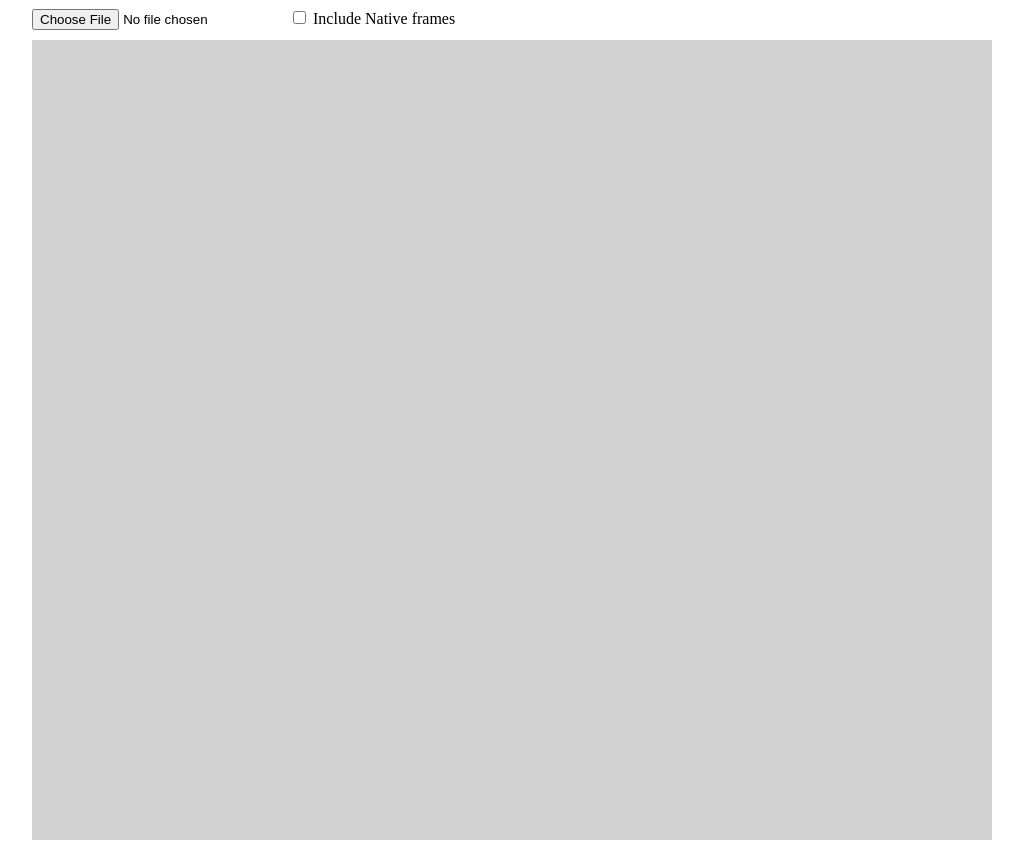
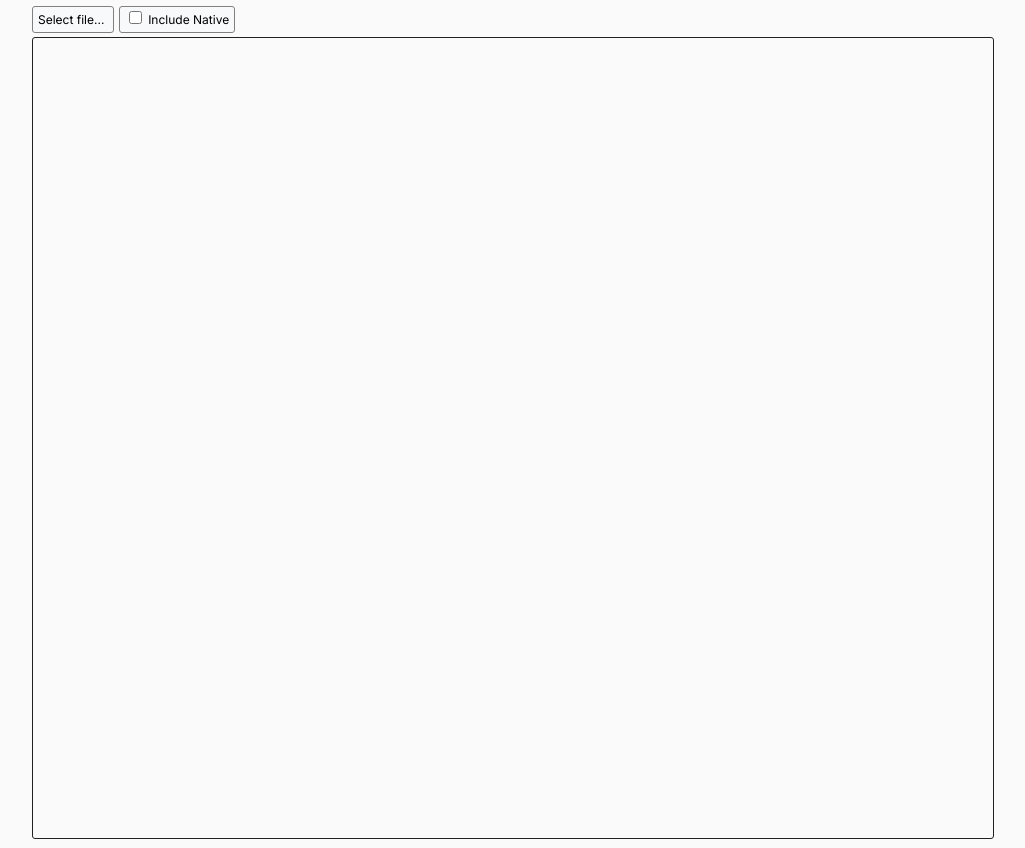
Before and after one commit to beatbrot/jfrview, a website built with Parcel: page index.html in a window 1280 px wide. Shown: the whole page, without its empty margins (128-1153 px from the left). Built offline with nearby package versions, Linux system fonts and the light colour scheme.

Commit message:
Improve styling

```diff
--- a/index.html
+++ b/index.html
@@ -12,10 +12,14 @@
     </head>
     <body>
         <div class="container" id="container">
-            <input type="file" id="filePicker" />
-            <input type="checkbox" id="includeNativeToggle" />
-            <label for="includeNativeToggle">Include Native frames</label>
-            <div id="chart" style="background-color: lightgray"></div>
+            <span class="btn" id="fileBtn">
+                <label>Select file...</label>
+            </span>
+            <span class="btn">
+                <input type="checkbox" id="includeNativeToggle" />
+                <label for="includeNativeToggle">Include Native</label>
+            </span>
+            <div id="chart"></div>
             <span id="details"></span>
         </div>
         <script type="module" src="index.ts"></script>
--- a/index.ts
+++ b/index.ts
@@ -1,9 +1,16 @@
 import init, { parse } from "./pkg/jfrview";
 import * as fg from "d3-flame-graph";
-import * as d3 from "d3";
+import { select } from "d3-selection";
 
-configureEl("filePicker", (input: HTMLInputElement) => {
-  input.onchange = () => fileSelected(input.files!![0]);
+configureEl("fileBtn", (input) => {
+  const el = document.createElement("input");
+  el.type = "file";
+  el.multiple = false;
+  input.onclick = () => el.click();
+  el.onchange = () => {
+    input.innerText = el.files!![0].name;
+    return fileSelected(el.files!![0]);
+  };
 });
 
 const includeNativeToggle = configureEl(
@@ -51,7 +58,7 @@ async function refresh_graph() {
       details.innerText = `${d.data.name} (${d.data.value} samples)`;
     });
 
-  d3.select("#chart").datum(result).call(chart);
+  select("#chart").datum(result).call(chart);
 }
 
 function configureEl<T extends HTMLElement>(
--- a/style.css
+++ b/style.css
@@ -1,4 +1,12 @@
 @import url("https://fonts.googleapis.com/css2?family=Geist+Mono:wght@100..900&display=swap");
+@import url("https://fonts.googleapis.com/css2?family=Inter:ital,opsz,wght@0,14..32,100..900;1,14..32,100..900&display=swap");
+
+body {
+    font-family: "Inter", serif;
+    font-size: 12px;
+    font-optical-sizing: auto;
+    font-style: normal;
+}
 
 foreignObject {
     pointer-events: none;
@@ -6,8 +14,11 @@ foreignObject {
 
 #chart {
     height: 800px;
+    width: 960px;
     overflow: scroll;
     margin-top: 10px;
+    border: 1px solid #212121;
+    border-radius: 3px;
 }
 
 .container {
@@ -23,3 +34,29 @@ foreignObject {
     font-size: 13px;
     font-style: normal;
 }
+
+.btn {
+    margin-right: 5px;
+    cursor: pointer;
+    border: 1px solid gray;
+    padding: 5px;
+    border-radius: 3px;
+    background-color: #f8f9fa;
+}
+
+.btn label {
+    cursor: pointer;
+    user-select: none;
+}
+
+.btn:hover {
+    background-color: #d3d4d5;
+}
+
+.btn:active {
+    background-color: #c6c7c8;
+}
+
+body {
+    background-color: #fafafa;
+}
```
Also changed, not shown: package.json (+4 -4 lines), 1 other file.
